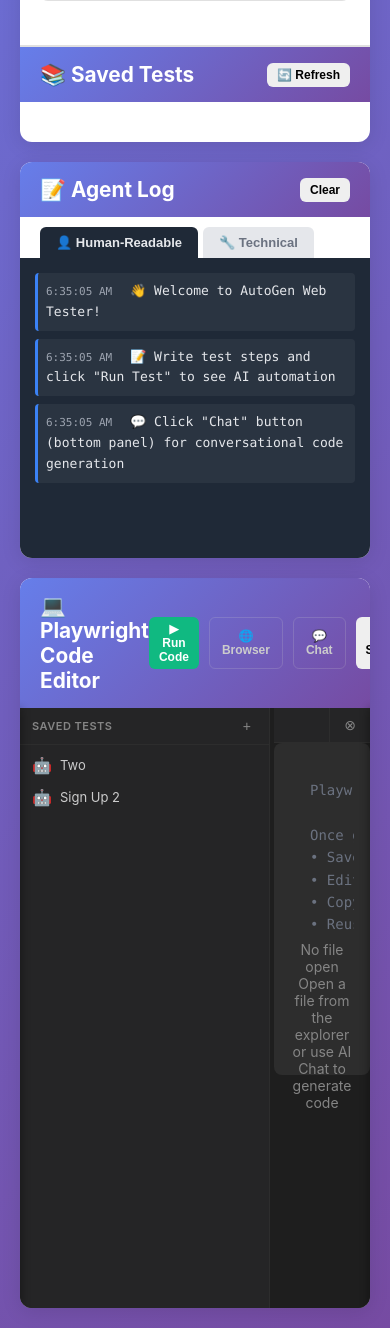
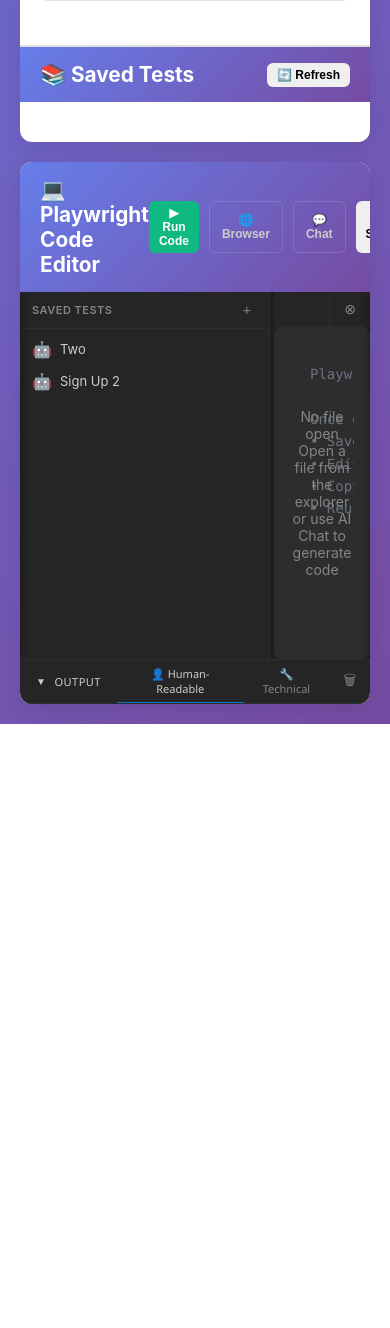
Before and after one commit to losequeira/autogen-web-tester, a Flask app: page / in a window 390 px wide. Shown: the part 950-2278 px from the top of the page. After the commit the page ends 1674 px from the top, so only its background shows below. Run offline with Flask 3, Linux system fonts and the light colour scheme; some libraries are stand-ins or nearby versions.

Commit message:
feat: move Agent Log to VS Code-style output panel at editor bottom
Moved Agent Log from right panel to a collapsible output panel at the
bottom of the code editor, matching VS Code's integrated terminal UX.

Changes:

UI/UX Improvements:
- Moved Agent Log to bottom of code editor as collapsible output panel
- Output panel auto-opens when tests run
- Smooth slide animation (0.3s cubic-bezier)
- Toggle button with rotating icon (▼/▲)
- Header always visible, body collapses/expands
- Clean VS Code-style tab design for log switching

Layout Fixes:
- Fixed file explorer and code editor to display side-by-side
- Updated grid layout (removed empty right panel)
- Test Steps panel now single column (max 600px)
- Code editor container uses flexbox row layout
- Proper flex sizing for responsive behavior

Styling Updates:
- Log tabs: transparent background, no rounded corners
- Active tab: blue underline (#007acc) instead of background
- VS Code colors: #858585 inactive, #cccccc active
- Minimal hover effects (subtle background)
- 11px font, Segoe UI family
- Output panel: #252526 header, #1e1e1e body

Technical:
- Output panel header: 35px fixed height
- Output panel body: 0-300px max-height transition
- Log containers: min 200px, max 300px with scroll
- Auto-open via openOutputPanel() function
- Toggle via click on "▼ OUTPUT" button

Co-Authored-By: Claude Sonnet 4.5 <noreply@anthropic.com>

```diff
--- a/static/css/style.css
+++ b/static/css/style.css
@@ -38,9 +38,10 @@ header h1 {
 
 .main-content {
     display: grid;
-    grid-template-columns: 1fr 1fr;
+    grid-template-columns: 1fr;
     gap: 20px;
     margin-bottom: 20px;
+    max-width: 600px;
 }
 
 .panel {
@@ -235,47 +236,57 @@ header h1 {
 /* Agent Log */
 .log-tabs {
     display: flex;
-    gap: 5px;
-    padding: 10px 20px 0;
-    background: white;
+    gap: 0;
+    padding: 0;
+    background: transparent;
 }
 
 .log-tab {
-    padding: 8px 16px;
+    padding: 6px 12px;
     border: none;
-    border-radius: 6px 6px 0 0;
-    background: #e5e7eb;
-    color: #6b7280;
-    font-size: 13px;
-    font-weight: 600;
+    border-radius: 0;
+    background: transparent;
+    color: #858585;
+    font-size: 11px;
+    font-weight: 400;
     cursor: pointer;
     transition: all 0.2s ease;
+    border-bottom: 1px solid transparent;
+    font-family: 'Segoe UI', Arial, sans-serif;
 }
 
 .log-tab:hover {
-    background: #d1d5db;
+    background: rgba(255, 255, 255, 0.05);
+    color: #cccccc;
 }
 
 .log-tab.active {
-    background: #1f2937;
-    color: #e5e7eb;
+    background: transparent;
+    color: #cccccc;
+    border-bottom: 1px solid #007acc;
 }
 
 .log-container {
-    height: 300px;
+    min-height: 200px;
+    max-height: 300px;
     overflow-y: auto;
-    background: #1f2937;
-    color: #e5e7eb;
-    padding: 15px;
-    border-radius: 0 0 8px 8px;
-    font-family: 'Monaco', 'Consolas', monospace;
-    font-size: 13px;
-    line-height: 1.6;
+    background: #1e1e1e;
+    color: #cccccc;
+    padding: 12px;
+    font-family: 'Consolas', 'Monaco', 'Courier New', monospace;
+    font-size: 12px;
+    line-height: 1.5;
     display: none;
 }
 
 .log-container.active {
     display: block;
+}
+
+/* Output panel specific log container styles */
+.output-panel-body .log-container {
+    border-radius: 0;
+    background: #1e1e1e;
 }
 
 .log-entry {
@@ -443,14 +454,27 @@ header h1 {
 /* Playwright Code Panel with File Explorer and Tabs */
 .playwright-code-panel {
     margin-top: 20px;
+    display: flex;
+    flex-direction: column;
+}
+
+.playwright-code-panel .panel-body {
+    display: flex;
+    flex-direction: row;
+    flex: 1;
+    overflow: hidden;
+    min-height: 0;
 }
 
 .code-editor-container {
     display: flex;
+    flex-direction: row;
     position: relative;
-    min-height: 600px;
+    flex: 1;
+    min-height: 400px;
     padding: 0 !important;
     background: #1e1e1e;
+    overflow: hidden;
 }
 
 /* File Explorer Sidebar */
@@ -579,6 +603,89 @@ header h1 {
 
 .code-editor-section.chat-open {
     margin-right: 450px;
+}
+
+/* VS Code Style Output Panel */
+.output-panel {
+    background: #1e1e1e;
+    border-top: 1px solid #2d2d2d;
+    display: flex;
+    flex-direction: column;
+    flex-shrink: 0;
+}
+
+.output-panel-header {
+    display: flex;
+    justify-content: space-between;
+    align-items: center;
+    background: #252526;
+    border-bottom: 1px solid #2d2d2d;
+    padding: 0;
+    min-height: 35px;
+    flex-shrink: 0;
+}
+
+.output-panel-title {
+    display: flex;
+    align-items: center;
+}
+
+.output-toggle-btn {
+    background: transparent;
+    border: none;
+    color: #cccccc;
+    font-size: 11px;
+    font-weight: 400;
+    letter-spacing: 0.5px;
+    text-transform: uppercase;
+    cursor: pointer;
+    padding: 8px 16px;
+    display: flex;
+    align-items: center;
+    gap: 8px;
+    transition: background 0.2s;
+}
+
+.output-toggle-btn:hover {
+    background: #2d2d2d;
+}
+
+.output-toggle-icon {
+    font-size: 10px;
+    transition: transform 0.2s;
+    display: inline-block;
+}
+
+.output-panel.open .output-toggle-icon {
+    transform: rotate(180deg);
+}
+
+.output-title-text {
+    font-family: 'Segoe UI', Arial, sans-serif;
+}
+
+.output-panel-actions {
+    display: flex;
+    align-items: center;
+    gap: 8px;
+    padding-right: 8px;
+}
+
+.output-panel-body {
+    max-height: 0;
+    overflow: hidden;
+    background: #1e1e1e;
+    transition: max-height 0.3s cubic-bezier(0.4, 0, 0.2, 1);
+}
+
+.output-panel.open .output-panel-body {
+    max-height: 300px;
+    overflow-y: auto;
+}
+
+.output-panel-body .log-container {
+    padding: 12px;
+    min-height: 100px;
 }
 
 /* Editor Tabs */
--- a/static/js/app.js
+++ b/static/js/app.js
@@ -53,6 +53,10 @@ let currentImage = null; // Store current image as base64
 const toggleBrowserBtn = document.getElementById('toggle-browser');
 const closeBrowserSidebarBtn = document.getElementById('close-browser-sidebar');
 const browserSidebar = document.getElementById('browser-sidebar');
+
+// Output panel elements
+const outputPanel = document.getElementById('output-panel');
+const toggleOutputBtn = document.getElementById('toggle-output');
 
 // Editor tabs and file explorer (with null checks)
 const fileExplorer = document.getElementById('file-explorer');
@@ -432,6 +436,9 @@ runTestBtn.addEventListener('click', () => {
         toggleBrowserBtn.classList.add('active');
     }
 
+    // Automatically open output panel to show logs
+    openOutputPanel();
+
     // Send test to server
     socket.emit('run_test', { task });
 
@@ -519,6 +526,9 @@ runCodeBtn.addEventListener('click', () => {
         toggleBrowserBtn.innerHTML = '<span style="margin-right: 4px;">✕</span> Browser';
         toggleBrowserBtn.classList.add('active');
     }
+
+    // Automatically open output panel to show logs
+    openOutputPanel();
 
     // Send code to backend for execution
     socket.emit('run_playwright_code', { code });
@@ -692,12 +702,31 @@ function runSavedTest(filename, name) {
         return;
     }
 
+    // Clear previous results
+    humanLogContainer.innerHTML = '';
+    technicalLogContainer.innerHTML = '';
+
     addLogEntry('info', `🚀 Running: ${name} (no AI tokens used!)`, `🚀 Running: ${name}`);
     isTestRunning = true;
     runTestBtn.style.display = 'none';
     stopTestBtn.style.display = 'block';
+    runCodeBtn.disabled = true;
+    runCodeBtn.textContent = '⏳ Running...';
     browserStatus.textContent = 'Running';
     browserStatus.classList.add('running');
+    browserStatus.style.background = '';
+
+    // Automatically open browser sidebar
+    if (!browserSidebar.classList.contains('open')) {
+        const codeEditorContainer = document.querySelector('.code-editor-container');
+        browserSidebar.classList.add('open');
+        codeEditorContainer.classList.add('browser-open');
+        toggleBrowserBtn.innerHTML = '<span style="margin-right: 4px;">✕</span> Browser';
+        toggleBrowserBtn.classList.add('active');
+    }
+
+    // Automatically open output panel to show logs
+    openOutputPanel();
 
     socket.emit('run_saved_test', { filename });
 }
@@ -1068,6 +1097,18 @@ closeBrowserSidebarBtn.addEventListener('click', () => {
     toggleBrowserBtn.classList.remove('active');
 });
 
+// Output Panel Toggle (VS Code style)
+toggleOutputBtn.addEventListener('click', () => {
+    outputPanel.classList.toggle('open');
+});
+
+// Function to open output panel automatically
+function openOutputPanel() {
+    if (!outputPanel.classList.contains('open')) {
+        outputPanel.classList.add('open');
+    }
+}
+
 // Tab switching (log tabs)
 logTabs.forEach(tab => {
     tab.addEventListener('click', () => {
--- a/templates/index.html
+++ b/templates/index.html
@@ -62,23 +62,9 @@ Example:
                 </div>
             </div>
 
-            <!-- Right Panel: Agent Logs -->
-            <div class="panel results-panel">
-                <!-- Agent Log -->
-                <div class="agent-log">
-                    <div class="panel-header">
-                        <h2>📝 Agent Log</h2>
-                        <div class="button-group">
-                            <button id="clear-log" class="btn btn-small">Clear</button>
-                        </div>
-                    </div>
-                    <div class="log-tabs">
-                        <button class="log-tab active" data-tab="human">👤 Human-Readable</button>
-                        <button class="log-tab" data-tab="technical">🔧 Technical</button>
-                    </div>
-                    <div id="human-log-container" class="log-container active"></div>
-                    <div id="technical-log-container" class="log-container"></div>
-                </div>
+            <!-- Right Panel: Empty (Agent Log moved to editor bottom) -->
+            <div class="panel results-panel" style="display: none;">
+                <!-- Agent Log moved to code editor bottom panel -->
             </div>
         </div>
 
@@ -179,6 +165,29 @@ Example:
                     </div>
                 </div>
             </div>
+
+            <!-- Output Panel (Agent Log) - VS Code Style -->
+            <div id="output-panel" class="output-panel">
+                <div class="output-panel-header">
+                    <div class="output-panel-title">
+                        <button id="toggle-output" class="output-toggle-btn">
+                            <span class="output-toggle-icon">▼</span>
+                            <span class="output-title-text">OUTPUT</span>
+                        </button>
+                    </div>
+                    <div class="output-panel-actions">
+                        <div class="log-tabs">
+                            <button class="log-tab active" data-tab="human">👤 Human-Readable</button>
+                            <button class="log-tab" data-tab="technical">🔧 Technical</button>
+                        </div>
+                        <button id="clear-log" class="btn-icon-small" title="Clear Output">🗑</button>
+                    </div>
+                </div>
+                <div class="output-panel-body">
+                    <div id="human-log-container" class="log-container active"></div>
+                    <div id="technical-log-container" class="log-container"></div>
+                </div>
+            </div>
         </div>
 
         <!-- Example Tests Modal -->
```
Also changed, not shown: web_ui.py (+43 -7 lines).
